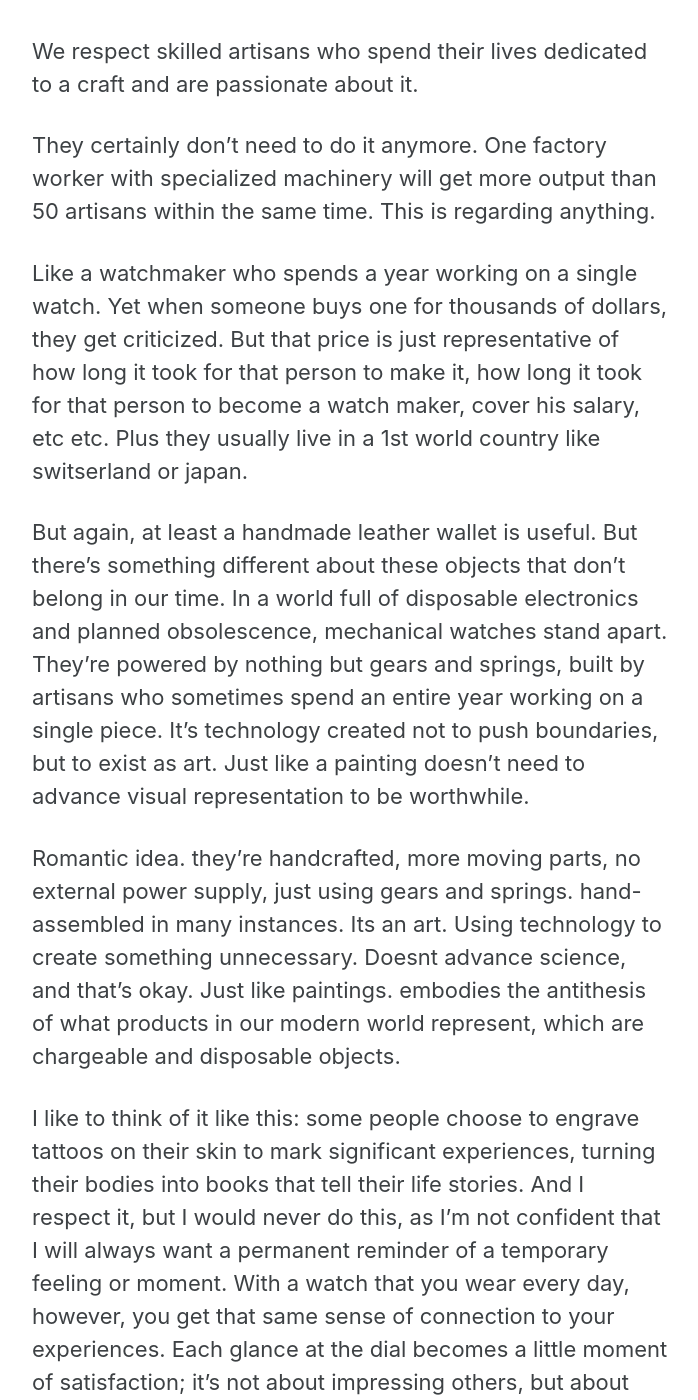
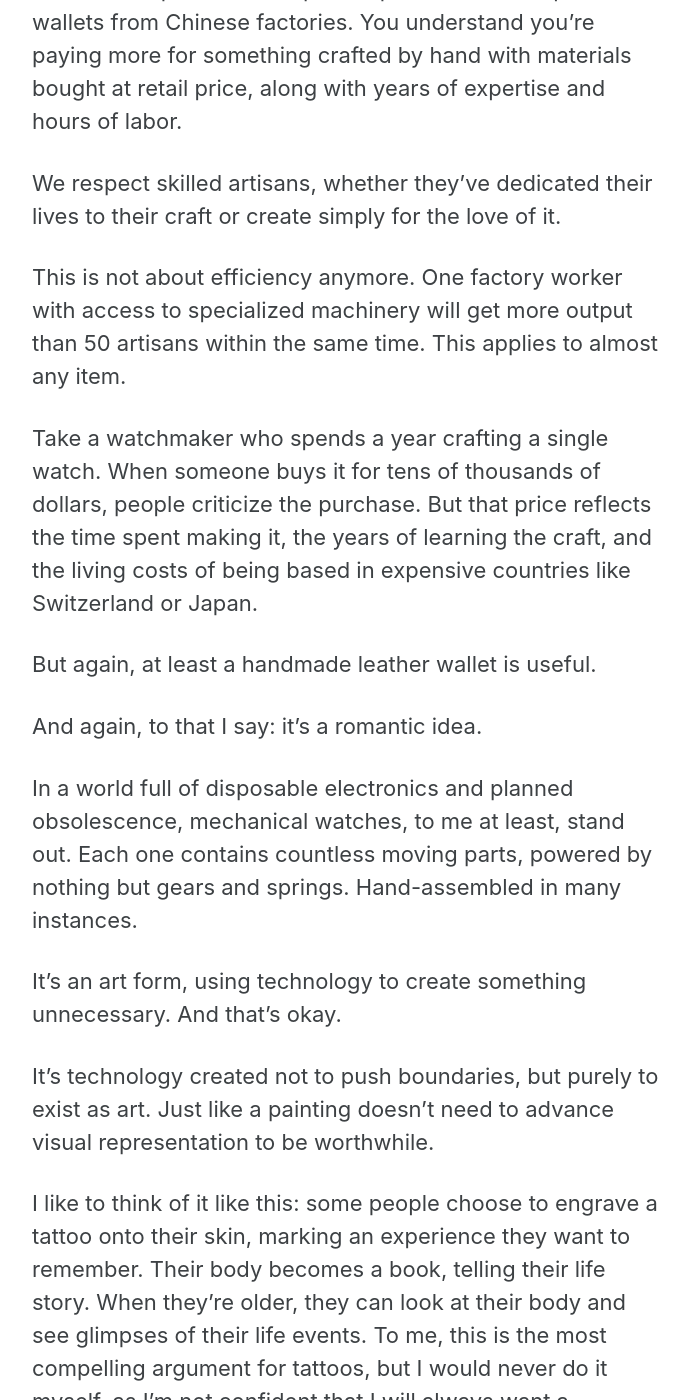
Before and after one commit to andreigue/andreigue.github.io, a Jekyll site: the page built from _posts/2024-11-19-some-thoughts.md, in a window 1280 px wide and 1400 px high, scrolled down 2899 px. Shown: the whole window, without its empty margins (290-988 px from the left). Built offline with Jekyll 4.4.1, drawn with Linux system fonts in a browser that asks for light colours; cached includes are drawn as plain includes; nearby versions of some CDN libraries; some of the changed text lies outside the part shown.

Commit message:
Watch article

```diff
--- a/_posts/2024-11-19-some-thoughts.md
+++ b/_posts/2024-11-19-some-thoughts.md
@@ -4,19 +4,19 @@ title: "Finding Logic in Irrationality"
 
 I used to not understand car enthusiasts, wine enthusiasts, sneaker collectors, or art lovers. But now I do.
 
-Not because I enjoy these things myself, but because I got into something that is, in my opinion, more extreme than the interests listed above. I think I picked up an edge case; I've reached a boundary of interests, and so anything within the boundary is understandable now. I didn't even know this edge case existed. I didn't know it was a thing. And I certainly didn't think that it could be a thing.
+Not because I now enjoy these things myself, but because I got into something that is, in my opinion, more extreme than the interests listed above. I think I picked up an edge case; I've reached a boundary of interests, and so anything within the boundary is understandable now. I didn't even know this edge case existed. I didn't know it was a thing. And I certainly didn't think that it could be a thing.
 
 ## The Most Useless Object I Own
 
 I absolutely abhor materialism.
 
-You know how there are the five love languages? Physical touch, quality time, acts of service, words of affirmation, and receiving gifts. Well, "gifts" ranks so low for me it shouldn't even be on the list. The thought of accumulating more possessions feels like a burden. I feel like it creates an obligation to keep, display, or use the thing. I don't want to be cluttered with objects.
+You know how there are the five love languages? Physical touch, quality time, acts of service, words of affirmation, and receiving gifts. Well, "gifts" ranks so low for me it shouldn't even be on the list. The thought of accumulating more possessions feels like a burden. I feel like it creates an obligation to keep, display, or use the thing. I don't want to be cluttered with objects and their underlying obligations.
 
-Introducing: the watch.
+Introducing: the wristwatch.
 
 A perfect example of human irrationality. The time is everywhere around us now: phones, laptops, stoves, car displays. A mechanical timepiece on your wrist makes about as much sense as riding a horse to work (unless you're one of the few people who actually dive to the bottom of the ocean and require one).
 
-Let me paint you an even crazier picture: People spend thousands of dollars on these things, and some wait years on a waitlist for the privilege to spend \$50,000 on a watch. And here's the funny part: they all keep worse time than a \$30 quartz watch from the mall.
+Let me paint you another picture: People spend thousands of dollars on watches, and some wait years on a waitlist for the privilege to spend \$50,000 on one. And here's the funny part: they all keep worse time than a \$30 quartz watch from the mall.
 
 But because we have already established that watches are redundant and irrational, arguing about accuracy does nothing.
 
@@ -24,7 +24,7 @@ Bringing up accuracy here is like criticizing a painting because it doesn't look
 
 It's like arguing that a Toyota Corolla is more reliable than a Pagani Zonda. Sure, it's true, but it completely misses the point of why people are drawn to expensive cars in the first place.
 
-I'm not a car guy. To me, the point of a car is to get me from point A to point B. I can do that in a Corolla. I don't need a Mercedes CLS 63 AMG to do so. But for some people, a car is more than a piece of metal on wheels. It's a chamber in which they spend hours a day, getting around the city. So they want to make that time special. They want something that brings them joy every time they sit in it (even if that joy might've stemmed from clever marketing and social conditioning). Even though you're spending more on premium fuel and getting worse mileage, the emotional aspect weighs more than the extra money spent on fuel.
+I'm not a car guy. To me, the point of a car is to get me from point A to point B. I can do that in a Corolla. I don't need a Mercedes CLS 63 AMG to do so. But for some people, a car is more than a piece of metal on wheels. It's a chamber in which they spend hours a day, getting around the city. So they want to make that time special. They want something that brings them joy every time they sit in it (even if that joy might've stemmed from clever marketing and social conditioning). They want something unique that makes them recognizable. When friends see their car in a parking lot, they know that person has arrived. The car becomes an extension of who they are. Even though you're spending more on premium fuel and getting worse mileage, the emotional aspect weighs more than the extra money spent on fuel.
 
 So I get it. I'm not a car guy, but I get those people.
 
@@ -34,34 +34,42 @@ At least with an expensive car, you get tangible improvements: you can feel the
 
 But again, the premise here is wrong because telling time isn't even the point anymore.
 
-When you walk through a craft fair or artisan market, you don't expect to get the best deal on a handmade leather wallet. You don't expect it to compete in price with mass-produced wallets from Chinese factories. You understand you're paying more for something crafted by hand with materials bought at retail price, along with years of expertise and hours of labor.
+When you walk through a local artisan market, you don't expect to get the best deal on a handmade leather wallet. You don't expect it to compete in price with mass-produced wallets from Chinese factories. You understand you're paying more for something crafted by hand with materials bought at retail price, along with years of expertise and hours of labor.
 
-We respect skilled artisans who spend their lives dedicated to a craft and are passionate about it.
+We respect skilled artisans, whether they've dedicated their lives to their craft or create simply for the love of it.
 
-They certainly don't need to do it anymore. One factory worker with specialized machinery will get more output than 50 artisans within the same time. This is regarding anything.
+This is not about efficiency anymore. One factory worker with access to specialized machinery will get more output than 50 artisans within the same time. This applies to almost any item.
 
-Like a watchmaker who spends a year working on a single watch. Yet when someone buys one for thousands of dollars, they get criticized. But that price is just representative of how long it took for that person to make it, how long it took for that person to become a watch maker, cover his salary, etc etc. Plus they usually live in a 1st world country like switserland or japan.
+Take a watchmaker who spends a year crafting a single watch. When someone buys it for tens of thousands of dollars, people criticize the purchase. But that price reflects the time spent making it, the years of learning the craft, and the living costs of being based in expensive countries like Switzerland or Japan.
 
 But again, at least a handmade leather wallet is useful.
-But there's something different about these objects that don't belong in our time. In a world full of disposable electronics and planned obsolescence, mechanical watches stand apart. They're powered by nothing but gears and springs, built by artisans who sometimes spend an entire year working on a single piece. It's technology created not to push boundaries, but to exist as art. Just like a painting doesn't need to advance visual representation to be worthwhile.
 
-Romantic idea. they're handcrafted, more moving parts, no external power supply, just using gears and springs. hand-assembled in many instances. Its an art. Using technology to create something unnecessary. Doesnt advance science, and that's okay. Just like paintings. embodies the antithesis of what products in our modern world represent, which are chargeable and disposable objects.
+And again, to that I say: it's a romantic idea.
 
-I like to think of it like this: some people choose to engrave tattoos on their skin to mark significant experiences, turning their bodies into books that tell their life stories. And I respect it, but I would never do this, as I'm not confident that I will always want a permanent reminder of a temporary feeling or moment. With a watch that you wear every day, however, you get that same sense of connection to your experiences. Each glance at the dial becomes a little moment of satisfaction; it's not about impressing others, but about enjoying something that's uniquely yours.
+In a world full of disposable electronics and planned obsolescence, mechanical watches, to me at least, stand out. Each one contains countless moving parts, powered by nothing but gears and springs. Hand-assembled in many instances.
 
-We are not robots. Everything, including ourselves, is made of atoms. Different combinations create different materials and textures. But as humans, we attach feelings and moments to certain objects. Just as a painting can transform an apartment into a home by carrying personal significance, a watch can become a companion that marks the chapters of your life. You might buy yourself a new one when you reach a milestone, and decades later, each piece in your collection feels like an old friend (I haven't experienced this, but this is my imagination of what it will be like).
+It's an art form, using technology to create something unnecessary. And that's okay.
 
-## Money Isn't Rare Anymore
+It's technology created not to push boundaries, but purely to exist as art. Just like a painting doesn't need to advance visual representation to be worthwhile.
 
-The luxury watch industry has always been about status, just like how etiquette was used to distinguish the ruling class. Back in the days, the upper class would separate themselves by having specific rules about how to eat (which fork to use for which course), how to walk (proper posture and pace), and how to dress (certain colors or materials reserved for nobility). Today, "luxury" is more accessible to regular people because all they have to do is save up some money, and they can afford a \$4,000 purse.
+I like to think of it like this: some people choose to engrave a tattoo onto their skin, marking an experience they want to remember. Their body becomes a book, telling their life story. When they're older, they can look at their body and see glimpses of their life events. To me, this is the most compelling argument for tattoos, but I would never do it myself, as I'm not confident that I will always want a permanent reminder of a temporary feeling. With a watch you wear daily, though, you get a similar personal connection without the permanence. While you might not afford as many watches as you can tattoos, this just means the milestones they represent will be fewer but more meaningful.
 
-So luxury brands needed to find a new way to make their items feel exclusive. You can't just buy a limited edition Porsche 911 GT3 RS. You have to convince them to let you buy it. You start by buying a few other models, one for your wife, one for your kid, one for yourself. A few years later, you trade in a car for a newer model. Then, you tell them you'd be interested in the limited edition model. And then maybe, just maybe, if you're lucky and they think you'd be a good ambassador to the brand, they give you the honor to spend hundreds of thousands of dollars (and 100k over MSRP due to demand) on the limited edition car.
+It's about appreciating what you already have.
+Consumerism. Not chasing the next thing. Enjoy what you have.
+
+## A Note On Ultra-Luxury
+
+Luxury has always been about distinguishing the ruling class.
+
+Back in the days, the upper class would separate themselves by having specific rules about how to eat (which fork to use for which course, how to hold a teacup), how to walk (proper posture, the right way to bow), and how to speak (proper pronunciation, acceptable conversation topics).
+
+Today, many "luxury" items are more accessible to regular people. Anyone can walk into a Louis Vuitton store and buy a bag if they save up enough money. So luxury brands needed to find a new way to make their highest tier items feel exclusive.
+
+Take Porsche's limited edition cars. You can't just buy a GT3 RS. You have to convince them to let you buy it. You start by buying a few other models, one for your wife, one for your kid, one for yourself. A few years later, you trade in a car for a newer model. Then, you tell them you'd be interested in the limited edition model. And then maybe, just maybe, if you're lucky and they think you'd be a good ambassador to the brand, they give you the honor to spend hundreds of thousands of dollars (and 100k over MSRP due to demand) on the limited edition car.
 
 The same goes for certain watches and handbags. You can't simply walk into a store and buy a Rolex Daytona or an Hermès Birkin, no matter how much money you have. You need a purchase history. You need to be deemed worthy. When money becomes more common, the truly wealthy need new ways to stay exclusive.
 
-
-What matters isn't convenience, or practicality. It's the experience. Luxurious items usually require more upkeep: a perpetual calendar watch will require ... + routine servicing.
-Just like a handbag made out of austrich or crocodile leather require careful cleaning.
+Rich people today can buy almost anything they want. Everything is accessible to them. So when someone finally tells them *"no, you can't have this"*, it creates an interesting dynamic. Finally, a challenge. Finally, something they can't just throw money at. They have to prove themselves worthy again, like back when they were nobodies. They have to earn their spot, build relationships, show interest and loyalty to the brand. Money becomes just the entry fee to this game of acquiring a status object.
 
 
 
@@ -73,26 +81,12 @@ unethical. Why do 100k watches exist in a world where millions can't afford to f
 
 
 
-
-
-
-
-Nobody needs a watch. Everyone knows this. A watch is not a necessity. Some choose to engrave a tattoo onto their skin, marking an experience they want to remember. Their body becomes a book, telling that person’s life story. It’s an interesting concept, and I respect it, but I would never do this, as I’m not confident that I will always want a permanent reminder of a temporary feeling or moment.
-
-
-
 For some, watches are a competition. "Mine costs $5k". Don't compare yourself to others. Instead, have it be a playful competition with yourself. If you make a thousand thousand dollars (i.e. one million) one day, why not spend a handful of those thousands on something that will be with you forever.
 
 
-It's about appreciating what you already have.
-Consumerism. Not chasing the next thing. Enjoy what you have.
-
-A watch is a representation of a life well-lived. an accessory that is also a companion. Carry with us for years. Things have no meaning. Their lifecycle lasts months, a couple of years. There is no pursuit in acquiring a normal object.
-
 A mechanical watch relies on you. When you leave it on the counter, it will stop ticking.
 
-A quartz watch is just like any other piece of consumer electronic. It lives independant of you. It's dependant on electricity.  everything around us is electronic.
-
+A quartz watch is just like any other piece of consumer electronic. It lives independant of you. It's dependant on electricity.
 Individual expression. what I collect is different from what you collect. I may have a yellow-faced watch because its eye catching, and you may have a white dialed watch because it fits with your outfits.
 
 You can also just ignore all this and wear a watch because it elevates your
@@ -101,9 +95,6 @@ look.
 I like what I like. You like what you like. But we are both right. There is almost no wrong answer with watches. As long as you enjoy what you wear, it doesn't matter what others think.
 
 And I think, subconsciously, this is one of the reasons why I enjoy watches. ...
-
-
-
 
 
 You're never right or wrong buying a watch.
@@ -122,3 +113,15 @@ Companion item. Once you reach a certain milestone in life, you get another one
 
 
 They keep on ticking. Everything is disposable, and even built with planned obsolescence
+
+## Or Maybe I'm Wrong
+
+japanese watchmakers like Seiko (and citizen? or who?) beat the Swiss at their own timekeeping competitions (give some details of this, how prominent swiss brans like omega rolex etc were competing among eachother, and then they let the japanese join? or what happened? Japanese started off doing bag, but then copied the designs and made them better and won the competitions? They  got 4th place or smthn? give timeline).
+
+ANd then  quartz crisis of the 1970's?
+
+Maybe, just maybe, I got influenced into thinking all this, and I am trying to rationalize and explain the irrational.
+
+Doesn't matter. I know I have not gone crazy because i am not spending any more than i can afford. And thats the key to eveerything. You can be into [name some crazy hobbies], as longas you prioritize things properly and do things within your means.
+
+At the very least, if all this is too esotheric for you, a watch is a nice addition to an outfit.
```
